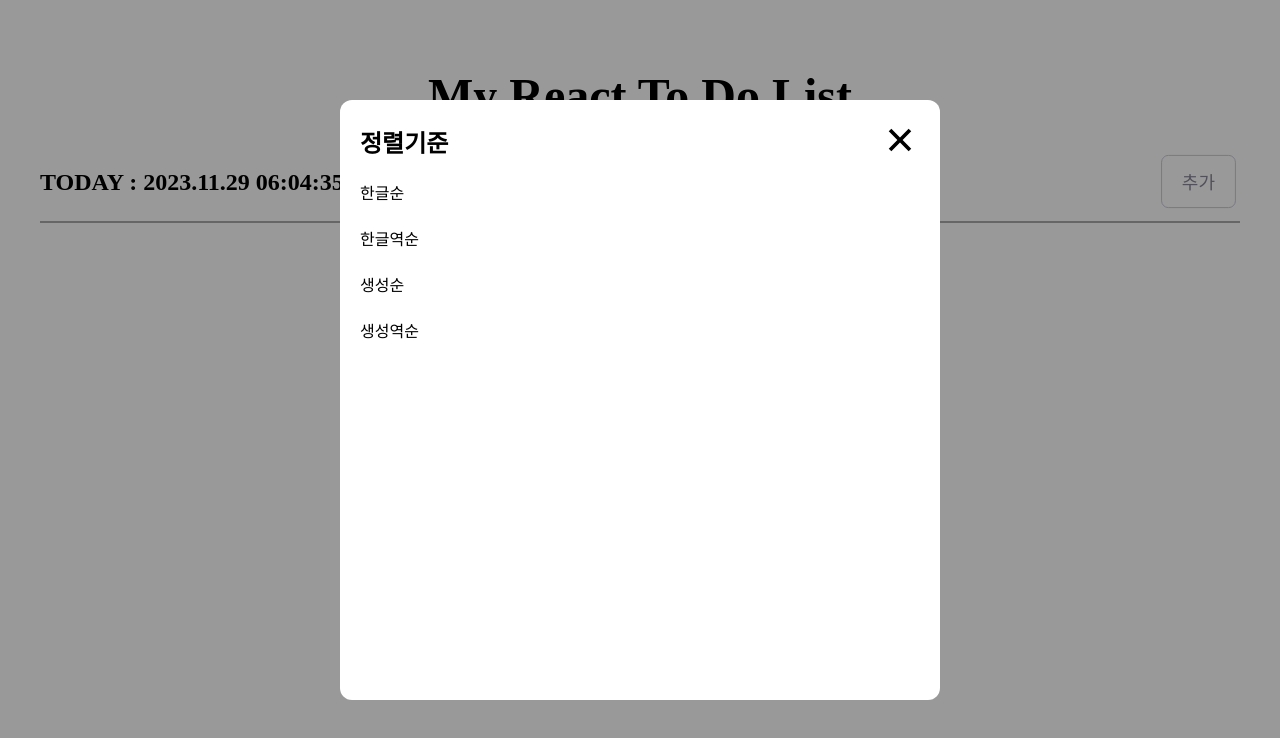
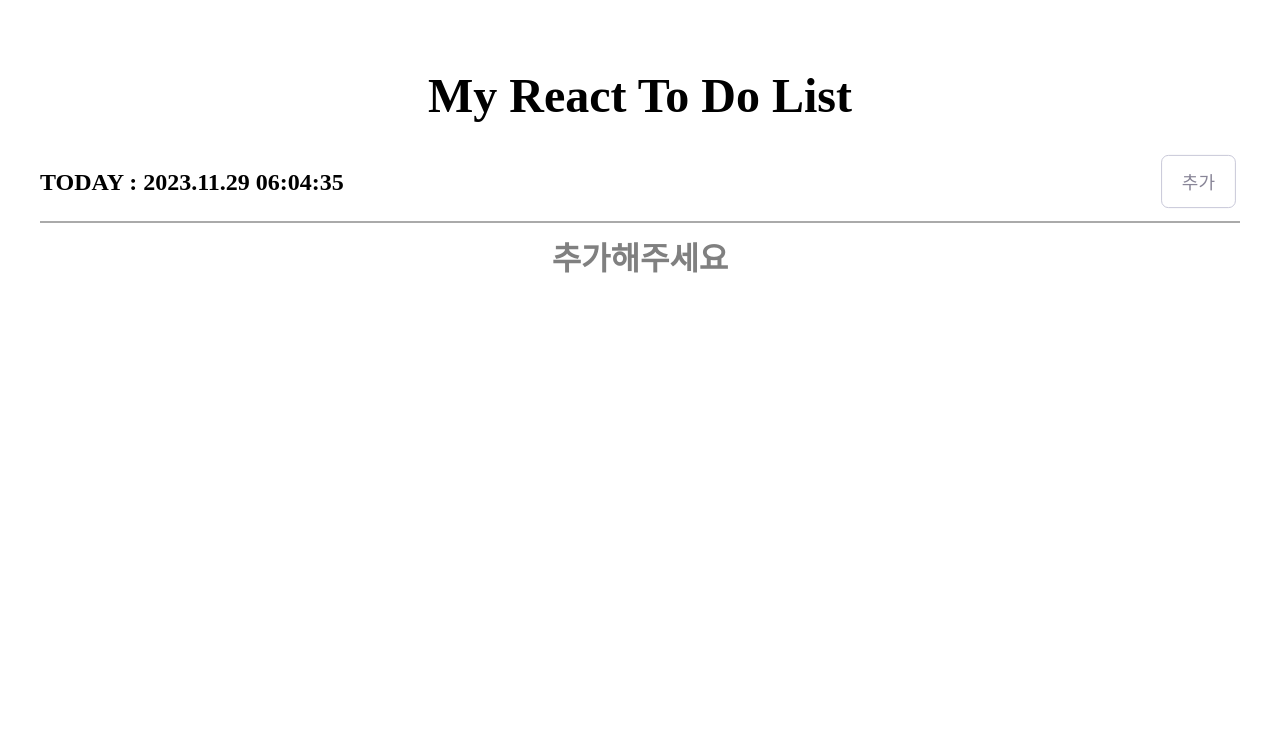
Before and after one commit to aszj8201/todolist, a React (Create React App) app: page / in a window 1280 px wide. Shown: the top 738 px of the page. Built offline with nearby package versions, Linux system fonts and the light colour scheme; grey boxes are pictures that could not be loaded; a web font is replaced by a local one.

Commit message:
완스엉

```diff
--- a/src/component/modals/sort/sortModal.css
+++ b/src/component/modals/sort/sortModal.css
@@ -1,13 +1,3 @@
-.sortModalWrapper {
-  width: 100%;
-  height: 100vh;
-  position: fixed;
-  top: 0;
-  left: 0;
-  background-color: rgba(0, 0, 0, 0.4);
-  z-index: 2;
-}
-
 .sortingOptions p {
   margin-top: 30px;
   cursor: pointer;
--- a/src/pages/main/index.js
+++ b/src/pages/main/index.js
@@ -1,5 +1,5 @@
 import React, { useState, useEffect } from 'react';
-import { DetailModal, CreateModal, EditModal, SortModal } from 'component/modals';
+import { DetailModal, CreateModal, EditModal } from 'component/modals';
 import TopInfo from './topInfo';
 import TodoItem from './todoitem';
 import Empty from './empty';
@@ -9,7 +9,7 @@ function MainPage() {
   const [clickedItem, setClickedItem] = useState(null);
   const [isOpenCreateModal, setIsOpenCreateModal] = useState(false);
   const [isOpenEditmodal, setisOpenEditmodal] = useState(false);
-  const [isOpenSortingModal, setIsOpenSortingModal] = useState(false);
+  // const [isOpenSortingModal, setIsOpenSortingModal] = useState(false);
   const [todoList, setTodoList] = useState(() => {
     const savedTodoList = localStorage.getItem('todoList');
     return savedTodoList ? JSON.parse(savedTodoList) : [];
@@ -29,7 +29,7 @@ function MainPage() {
     if (key === 'detail') setClickedItem(null);
     if (key === 'create') setIsOpenCreateModal(false);
     if (key === 'Edit') setisOpenEditmodal(false);
-    if (key === 'sort') setIsOpenSortingModal(false);
+    // if (key === 'sort') setIsOpenSortingModal(false);
     console.log('asdasd');
     setClickedItem(null);
   };
@@ -80,6 +80,10 @@ function MainPage() {
     }
   };
 
+  // const onClickSort = () => {
+  //   setIsOpenSortingModal(!isOpenSortingModal);
+  // };
+
   useEffect(() => {
     document.addEventListener('keydown', handleKeyPress);
     saveTodoListToLocalStorage(todoList);
@@ -90,8 +94,10 @@ function MainPage() {
       <main>
         <TopInfo onClickAdd={onClickAdd} />
         <section className="todoList">
-          <p>정렬 옵션</p>
-          <img className="sortimg" src="https://static-00.iconduck.com/assets.00/sort-icon-512x410-1kpy040x.png" alt="" />
+          {/* <div onClick={onClickSort}>
+            <p>정렬 옵션</p>
+            <img className="sortimg" src="https://static-00.iconduck.com/assets.00/sort-icon-512x410-1kpy040x.png" alt="" />
+          </div> */}
           {todoList.map((item) => (
             <TodoItem
               key={item.id}
@@ -106,7 +112,7 @@ function MainPage() {
           <Empty view={todoList.length === 0} />
         </section>
       </main>
-      <SortModal isOpen={isOpenSortingModal} onClose={() => setIsOpenSortingModal('sort')} setTodoList={setTodoList} todoList={todoList} />
+      {/* <SortModal isOpen={isOpenSortingModal} onClose={() => setIsOpenSortingModal(false)} setTodoList={setTodoList} todoList={todoList} /> */}
       <DetailModal isOpen={!!clickedItem} onclose={() => onCloseModal('detail')} item={clickedItem} />
       <CreateModal isOpen={isOpenCreateModal} onclose={() => setIsOpenCreateModal(false)} setTodoList={setTodoList} todoList={todoList} />
       <EditModal isOpen={isOpenEditmodal} onclose={() => onCloseModal('Edit')} setTodoList={setTodoList} clickedItem={clickedItem} onClickEdit={onClickEdit} />
--- a/src/pages/main/main.css
+++ b/src/pages/main/main.css
@@ -82,8 +82,7 @@ h1 {
   flex-direction: column;
   align-items: center;
   border-top: 2px solid #aaaaaa;
-  padding-top: 5px;
-  margin-top: 10pxx;
+  padding-top: 20px;
 }
 
 .todoItem {
```
